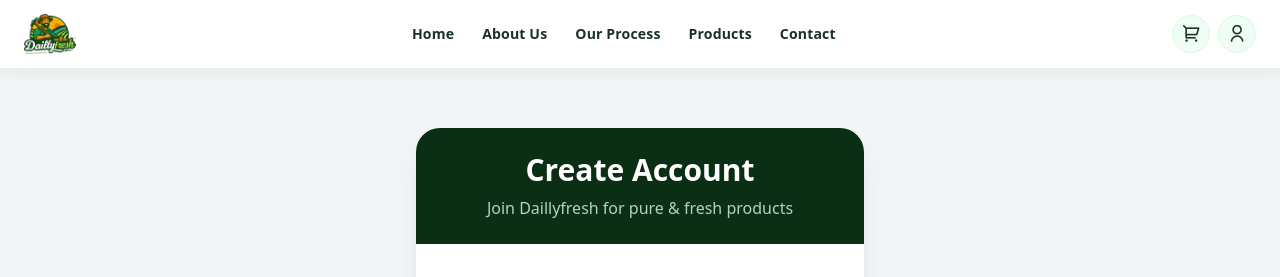
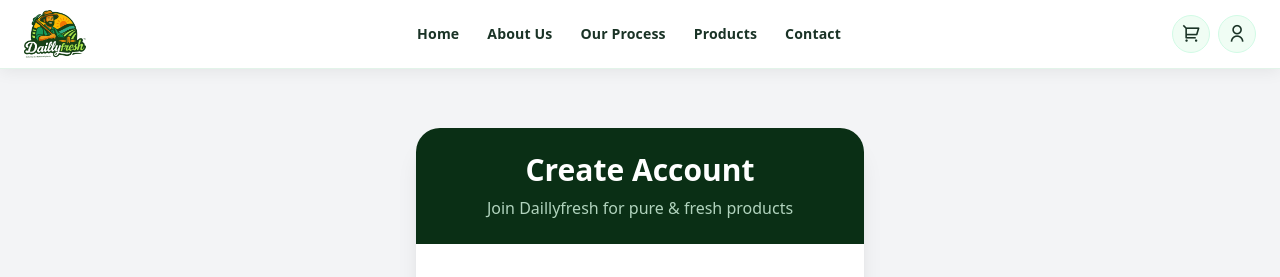
Before and after one commit to DazaiJr/Daillyfresh, a Django app: page /signup/ in a window 1280 px wide. Shown: the top 277 px of the page. Run offline with Django 5.2, Linux system fonts and the light colour scheme; style sheets or scripts are compiled from the project's sources; some libraries are stand-ins or nearby versions.

Commit message:
Update Nav logo height

```diff
--- a/templates/base.html
+++ b/templates/base.html
@@ -356,7 +356,7 @@
             <img
               src="{% static 'images/logo.png' %}"
               alt="Daillyfresh Logo"
-              class="h-10 w-auto object-contain"
+              class="h-12 w-auto object-contain"
             />
           </a>
 
```
